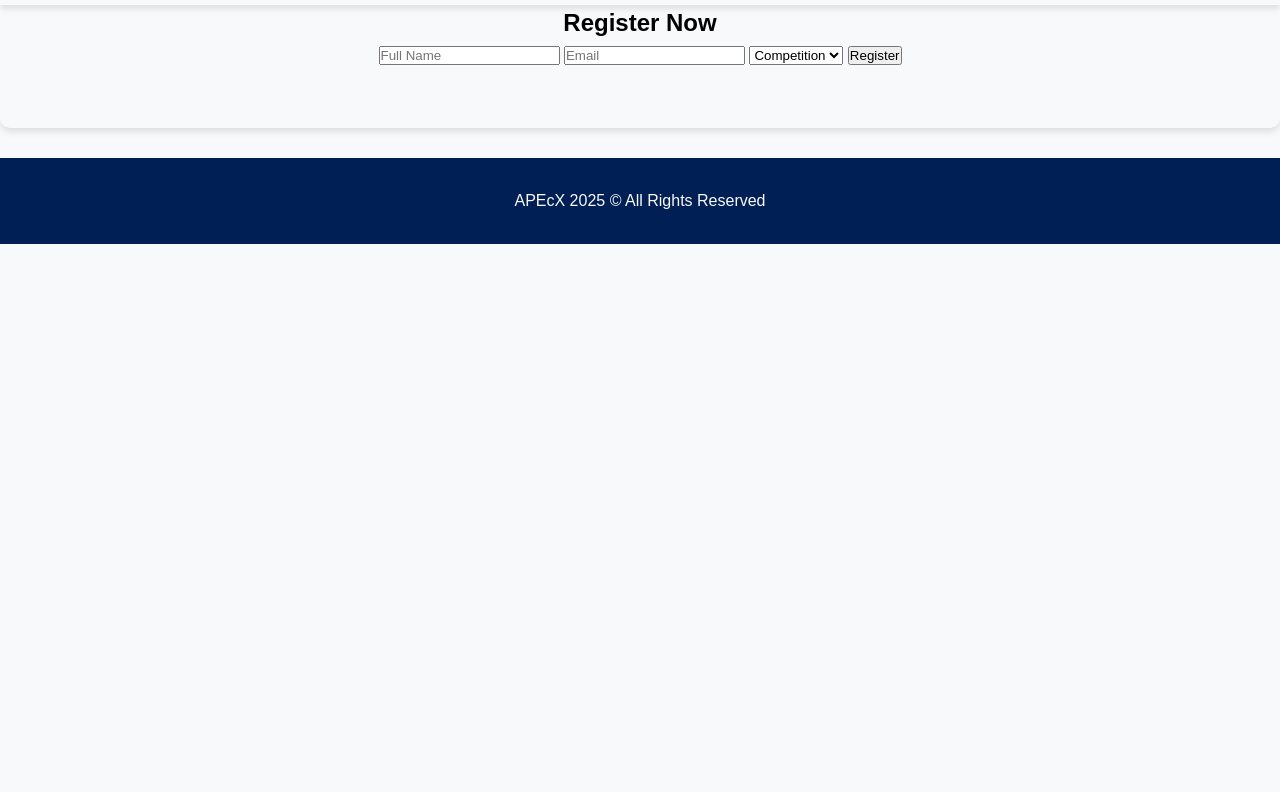
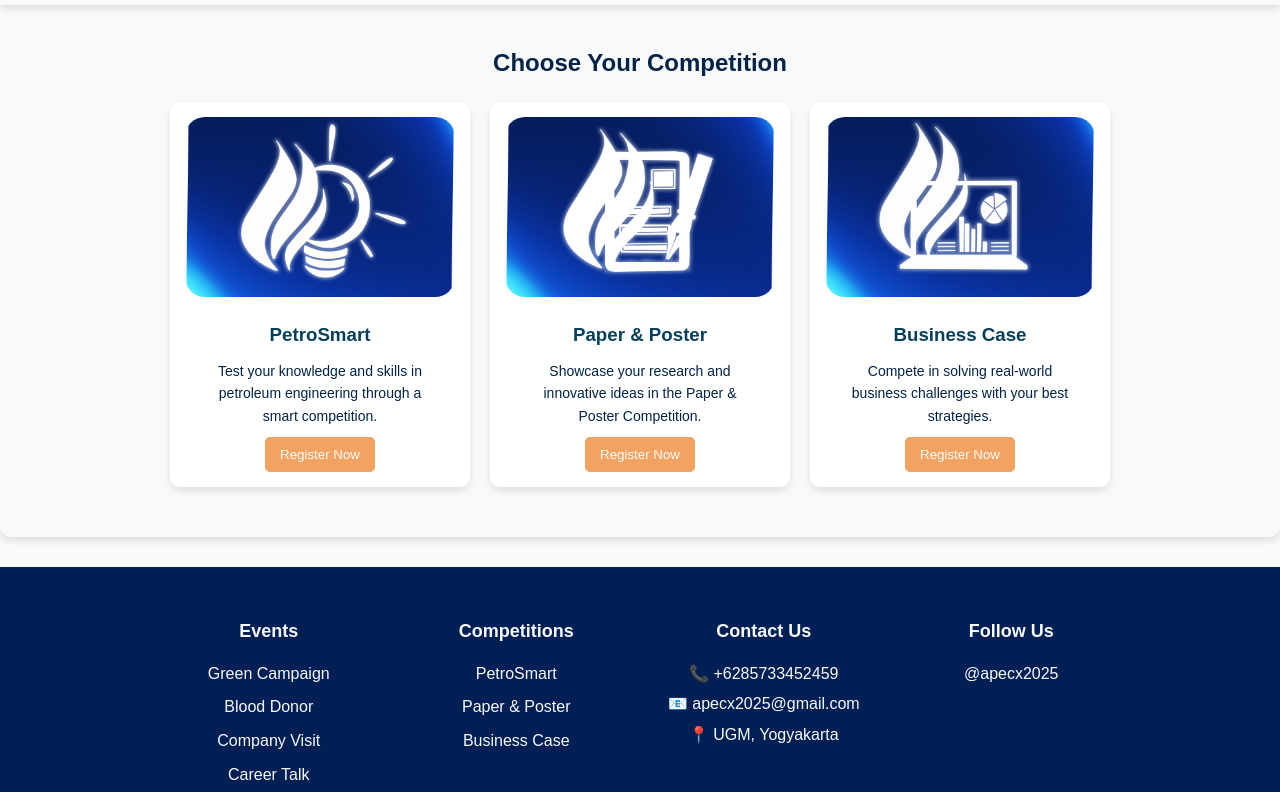
Before and after one commit to Bagas563116/APECX2025, a plain HTML site: page pages/register.html in a window 1280 px wide. Shown: the part 56-848 px from the top of the page. Before the commit the page ends 800 px from the top, so only its background shows below. Drawn offline with Linux system fonts and the light colour scheme.

Commit message:
regis done

```diff
--- a/pages/register.html
+++ b/pages/register.html
@@ -1,18 +1,19 @@
 <!DOCTYPE html>
 <html lang="en">
   <head>
-  <meta charset="UTF-8">
-  <meta name="viewport" content="width=device-width, initial-scale=1.0">
+    <meta charset="UTF-8" />
+    <meta name="viewport" content="width=device-width, initial-scale=1.0" />
     <title>APCEX 2025 - Register</title>
-  <link rel="stylesheet" href="../styles.css">
+    <link rel="stylesheet" href="../styles.css" />
   </head>
   <body>
     <nav>
       <div class="logo">APECX 2025</div>
-    <ul>
+      <div class="hamburger" id="hamburger">&#9776;</div>
+      <ul id="nav-links">
         <li><a href="../index.html">Home</a></li>
         <li class="dropdown">
-        <a href="#">Event</a>
+          <a href="#event">Event</a>
           <ul class="dropdown-menu">
             <li><a href="subevent1.html">Green Campaign</a></li>
             <li><a href="subevent2.html">Blood Donor</a></li>
@@ -20,36 +21,110 @@
             <li><a href="subevent4.html">Career Talk</a></li>
             <li><a href="subevent5.html">SC Gathering</a></li>
             <li><a href="subevent6.html">Awarding Night</a></li>
-
           </ul>
         </li>
         <li class="dropdown">
-        <a href="#">Competition</a>
+          <a href="#competition">Competition</a>
           <ul class="dropdown-menu">
             <li><a href="subcomp1.html">PetroSmart</a></li>
             <li><a href="subcomp2.html">Paper & Poster</a></li>
             <li><a href="subcomp3.html">Business Case</a></li>
           </ul>
         </li>
+        <li><a href="#FAQ">Invitation</a></li>
         <li><a href="register.html" class="register-btn">Register</a></li>
       </ul>
     </nav>
-
     <section class="register">
-    <h2>Register Now</h2>
-    <form>
-      <input type="text" placeholder="Full Name" required>
-      <input type="email" placeholder="Email" required>
-      <select>
-        <option value="competition">Competition</option>
-        <option value="event">Event</option>
-      </select>
-      <button type="submit">Register</button>
-    </form>
+      <h2>Choose Your Competition</h2>
+      <div class="rcard-container">
+        <div class="rcard">
+          <img src="../image/petrosmart.png" alt="PetroSmart Competition" />
+          <h3>PetroSmart</h3>
+          <p>
+            Test your knowledge and skills in petroleum engineering through a
+            smart competition.
+          </p>
+          <a href="https://bit.ly/SCApecxRegistration" target="_blank">
+            <button>Register Now</button>
+          </a>
+        </div>
+        <div class="rcard">
+          <img src="../image/Paper.png" alt="Paper & Poster Competition" />
+          <h3>Paper & Poster</h3>
+          <p>
+            Showcase your research and innovative ideas in the Paper & Poster
+            Competition.
+          </p>
+          <a href="https://bit.ly/PPCApecxRegistrationr" target="_blank">
+            <button>Register Now</button>
+          </a>
+        </div>
+        <div class="rcard">
+          <img src="../image/Business.png" alt="Business Case Competition" />
+          <h3>Business Case</h3>
+          <p>
+            Compete in solving real-world business challenges with your best
+            strategies.
+          </p>
+          <a href="https://bit.ly/BCCApecxRegistration" target="_blank">
+            <button>Register Now</button>
+          </a>
+        </div>
+      </div>
     </section>
 
     <footer>
-    <p>APEcX 2025 © All Rights Reserved</p>
+      <div class="footer-container">
+        <div class="footer-section">
+          <h3>Events</h3>
+          <ul>
+            <li><a href="subevent1.html">Green Campaign</a></li>
+            <li><a href="subevent2.html">Blood Donor</a></li>
+            <li><a href="subevent3.html">Company Visit</a></li>
+            <li><a href="subevent4.html">Career Talk</a></li>
+            <li><a href="subevent5.html">SC Gathering</a></li>
+            <li><a href="subevent6.html">Awarding Night</a></li>
+          </ul>
+        </div>
+
+        <div class="footer-section">
+          <h3>Competitions</h3>
+          <ul>
+            <li><a href="subcomp1.html">PetroSmart</a></li>
+            <li><a href="subcomp2.html">Paper & Poster</a></li>
+            <li><a href="subcomp3.html">Business Case</a></li>
+          </ul>
+        </div>
+
+        <div class="footer-section">
+          <h3>Contact Us</h3>
+          <p>📞 <a href="tel:+6285733452459">+6285733452459</a></p>
+          <p>
+            📧
+            <a href="mailto:bagassupri2005@gmail.com">apecx2025@gmail.com</a>
+          </p>
+          <p>
+            📍
+            <a
+              href="https://maps.google.com?q=Universitas+Gadjah+Mada"
+              target="_blank"
+              >UGM, Yogyakarta</a
+            >
+          </p>
+        </div>
+
+        <div class="footer-section">
+          <h3>Follow Us</h3>
+          <p>
+            <a href="https://www.instagram.com/apecx2025" target="_blank">
+              @apecx2025
+            </a>
+          </p>
+        </div>
+      </div>
+
+      <p class="footer-bottom">APECX 2025 © All Rights Reserved</p>
     </footer>
   </body>
 </html>
--- a/styles.css
+++ b/styles.css
@@ -590,7 +590,7 @@ footer {
   opacity: 0.8;
 }
 
-/* ------------------------competition 1---------------------------- */
+/* ------------------------competition---------------------------- */
 
 /* Competition Section */
 
@@ -651,3 +651,70 @@ footer {
 .btn-register:hover {
   background: var(--color-text_off);
 }
+
+/* ------------------------registrasi---------------------------- */
+.register {
+  text-align: center;
+  padding: 50px;
+}
+
+.register h2 {
+  color: var(--color-text_off);
+  padding-top: 50px;
+  padding-bottom: 20px;
+}
+
+/* Card Layout */
+.rcard-container {
+  display: flex;
+  justify-content: center;
+  gap: 20px;
+  flex-wrap: wrap; /* Responsif: jika tidak cukup, turun ke bawah */
+}
+
+.rcard {
+  background-color: white;
+  border-radius: 10px;
+  padding: 15px;
+  width: 300px;
+  box-shadow: 0 4px 8px rgba(0, 0, 0, 0.1);
+  text-align: center;
+  transition: transform 0.3s;
+  overflow: hidden;
+}
+
+.rcard img {
+  width: 100%;
+  height: 180px;
+  object-fit: cover;
+  border-radius: 20px 20px 20px 20px;
+}
+
+.rcard h3 {
+  color: var(--color-primer);
+  margin: 15px 0 10px;
+}
+
+.rcard p {
+  color: var(--color-text_off);
+  font-size: 14px;
+  padding: 0 20px;
+}
+
+.rcard button {
+  background-color: var(--color-text_on);
+  color: white;
+  border: none;
+  padding: 10px 15px;
+  border-radius: 5px;
+  cursor: pointer;
+  margin-top: 10px;
+}
+
+.rcard button:hover {
+  background-color: var(--color-sekunder);
+}
+
+.rcard:hover {
+  transform: scale(1.05);
+}
```
Also changed, not shown: index.html (+6 -6 lines), pages/subcomp2.html (+1 -1 lines), pages/subcomp3.html (+1 -1 lines), pages/subevent1.html (+14 -12 lines), pages/subevent2.html (+9 -7 lines), pages/subevent3.html (+8 -6 lines), image/Business.png (added), image/Paper.png (added). Lines whose indentation alone changed are shown as unchanged.
